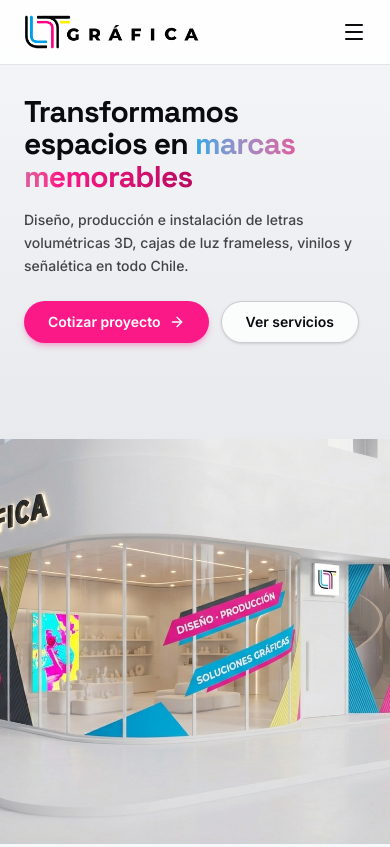
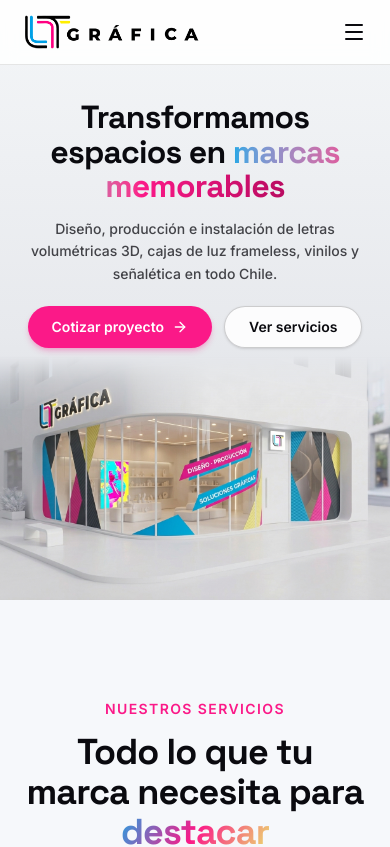
Before and after one commit to Aminadi2296/graficalt, a Next.js app: page / in a window 390 px wide. Shown: the top 847 px of the page. Built offline with nearby package versions, Linux system fonts and the light colour scheme.

Commit message:
fix: optimizar hero para mobile sin recortes ni corte horizontal

```diff
--- a/src/app/(site)/layout.tsx
+++ b/src/app/(site)/layout.tsx
@@ -33,7 +33,7 @@ export default function RootLayout({ children }: LayoutProps<"/">) {
       lang="es"
       className={`${inter.variable} ${spaceGrotesk.variable} h-full antialiased`}
     >
-      <body className="flex min-h-full flex-col">
+      <body suppressHydrationWarning className="flex min-h-full flex-col">
         <Header />
         <main className="flex-1">{children}</main>
         <Footer />
--- a/src/app/globals.css
+++ b/src/app/globals.css
@@ -62,7 +62,22 @@ section[id] {
   color: transparent;
 }
 
-/* Fundido alfa real sin costuras para el Hero en escritorio */
+/* Fundido alfa real sin costuras para el Hero (móvil: tope superior; escritorio: izquierdo + superior) */
+.hero-seamless-mask {
+  -webkit-mask-image: linear-gradient(
+    to bottom,
+    transparent 0%,
+    rgba(0, 0, 0, 0.55) 10%,
+    black 22%
+  );
+  mask-image: linear-gradient(
+    to bottom,
+    transparent 0%,
+    rgba(0, 0, 0, 0.55) 10%,
+    black 22%
+  );
+}
+
 @media (min-width: 1024px) {
   .hero-seamless-mask {
     -webkit-mask-image:
--- a/src/components/sections/Hero.tsx
+++ b/src/components/sections/Hero.tsx
@@ -73,21 +73,21 @@ export function Hero() {
     <section
       id="inicio"
       ref={sectionRef}
-      className="relative flex min-h-screen w-full flex-col justify-between overflow-hidden pt-16 lg:h-screen lg:flex-row lg:items-center"
+      className="relative flex w-full flex-col overflow-hidden pt-16 lg:h-screen lg:flex-row lg:items-center"
       style={{
         background: "linear-gradient(180deg, #f4f6f8 0%, #e7e9ed 56%, #d3d4d7 100%)",
       }}
     >
-      {/* Escena Antes / Después desplazada hacia abajo y a la derecha con máscara alfa sin costuras */}
-      <div className="hero-seamless-mask pointer-events-none relative order-2 h-[48vh] w-full overflow-hidden lg:absolute lg:bottom-0 lg:left-[24%] lg:right-0 lg:top-[72px] lg:h-auto lg:w-auto">
+      {/* Escena Antes / Después: proporción 16:10 sin recortar el logo en móvil; abajo-derecha en escritorio */}
+      <div className="hero-seamless-mask pointer-events-none relative order-2 -mt-2 aspect-[16/10] w-full overflow-hidden sm:aspect-[16/9] lg:absolute lg:bottom-0 lg:left-[24%] lg:right-0 lg:top-[72px] lg:mt-0 lg:aspect-auto lg:h-auto lg:w-auto">
         {/* Imagen base: local blanco minimalista sin gráfica */}
         <Image
           src="/hero/before.jpg"
           alt="Fachada de local comercial antes de instalar gráfica"
           fill
           priority
-          sizes="(max-width: 1024px) 100vw, 74vw"
-          className="object-cover object-center lg:object-[center_42%]"
+          sizes="(max-width: 1024px) 100vw, 76vw"
+          className="object-cover object-[42%_center] lg:object-[center_42%]"
         />
 
         {/* Imagen revelada de izquierda a derecha: letras 3D, caja frameless y vinilos CMYK */}
@@ -101,8 +101,8 @@ export function Hero() {
             alt="Fachada comercial transformada por Gráfica LT con letras volumétricas 3D, caja de luz frameless y vinilos CMYK"
             fill
             priority
-            sizes="(max-width: 1024px) 100vw, 74vw"
-            className="object-cover object-center lg:object-[center_42%]"
+            sizes="(max-width: 1024px) 100vw, 76vw"
+            className="object-cover object-[42%_center] lg:object-[center_42%]"
           />
         </div>
 
@@ -120,20 +120,20 @@ export function Hero() {
         />
       </div>
 
-      {/* Contenido limpio del Hero a la izquierda, directo sobre el fondo claro sin ninguna caja */}
-      <div className="relative z-20 order-1 mx-auto w-full max-w-7xl px-6 pb-4 pt-8 lg:flex lg:h-full lg:items-start lg:py-0 lg:pt-14">
-        <div className="max-w-md lg:max-w-[430px]">
-          <h1 className="font-display text-3xl font-bold leading-[1.08] tracking-tight text-ink sm:text-4xl lg:text-5xl">
+      {/* Contenido limpio del Hero: centrado y compacto en móvil; izquierda arriba en escritorio */}
+      <div className="relative z-20 order-1 mx-auto w-full max-w-7xl px-5 pb-4 pt-9 lg:flex lg:h-full lg:items-start lg:px-6 lg:py-0 lg:pt-14">
+        <div className="mx-auto max-w-sm text-center sm:max-w-md lg:mx-0 lg:max-w-[430px] lg:text-left">
+          <h1 className="font-display text-[32px] font-bold leading-[1.08] tracking-tight text-ink sm:text-4xl lg:text-5xl">
             Transformamos espacios en{" "}
             <span className="bg-gradient-to-r from-[#1CA7E5] via-[#FB1988] to-[#b90b61] bg-clip-text text-transparent">
               marcas memorables
             </span>
           </h1>
-          <p className="mt-4 text-sm font-medium leading-relaxed text-ink/75 sm:text-base">
+          <p className="mt-3.5 text-sm font-medium leading-relaxed text-ink/75 sm:text-base">
             Diseño, producción e instalación de letras volumétricas 3D, cajas de luz frameless,
             vinilos y señalética en todo Chile.
           </p>
-          <div className="mt-6 flex flex-wrap gap-3">
+          <div className="mt-5 flex flex-wrap justify-center gap-3 lg:mt-6 lg:justify-start">
             <a
               href="#contacto"
               className="inline-flex items-center gap-2 rounded-full bg-magenta px-6 py-2.5 text-sm font-semibold text-white shadow-md shadow-magenta/25 transition hover:brightness-110"
@@ -143,7 +143,7 @@ export function Hero() {
             </a>
             <a
               href="#servicios"
-              className="inline-flex items-center gap-2 rounded-full border border-ink/20 bg-white/80 px-6 py-2.5 text-sm font-semibold text-ink shadow-sm backdrop-blur-sm transition hover:border-cyan hover:bg-cyan hover:text-white"
+              className="inline-flex items-center gap-2 rounded-full border border-ink/20 bg-white/85 px-6 py-2.5 text-sm font-semibold text-ink shadow-sm backdrop-blur-sm transition hover:border-cyan hover:bg-cyan hover:text-white"
             >
               Ver servicios
             </a>
```
